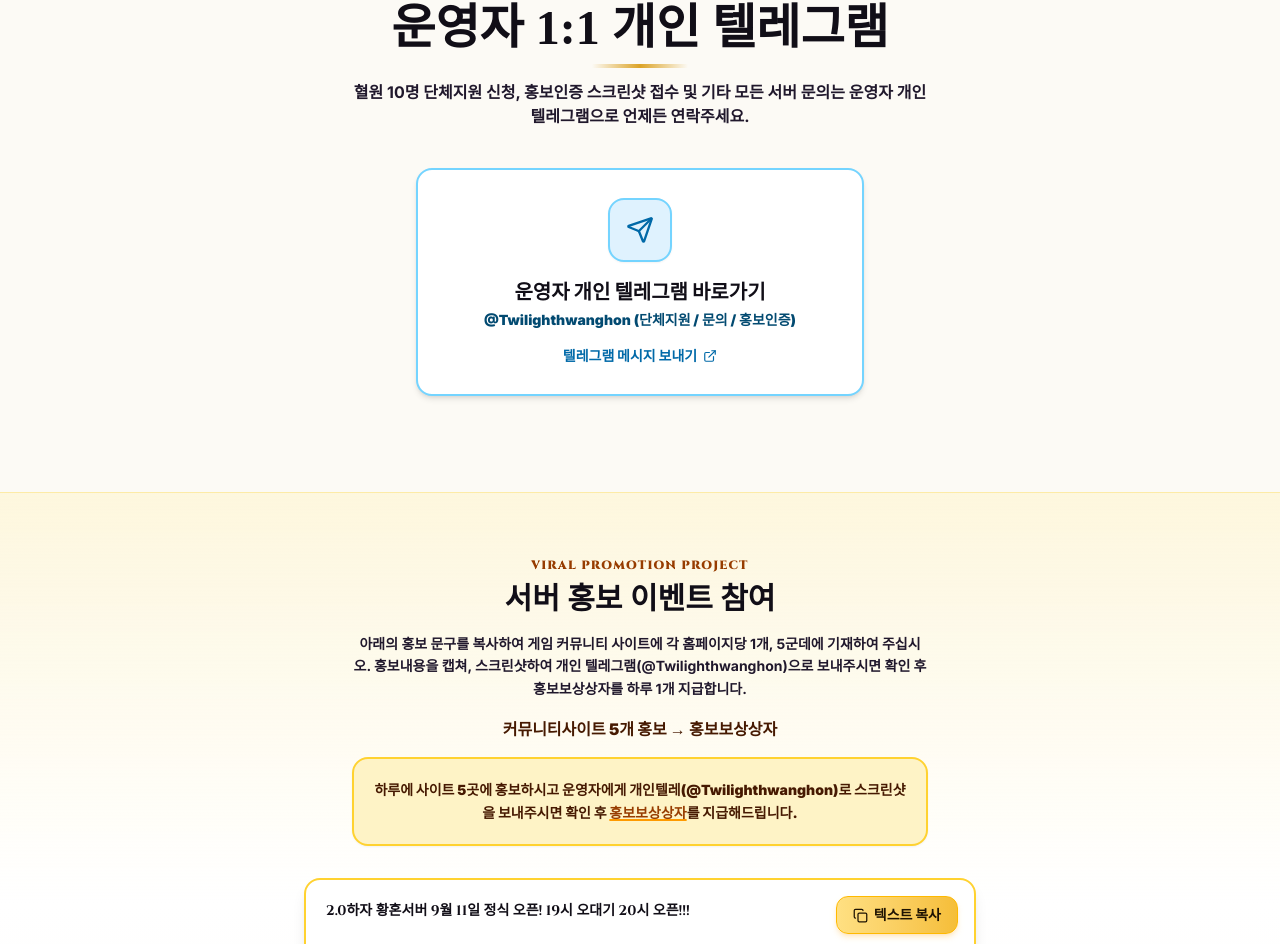
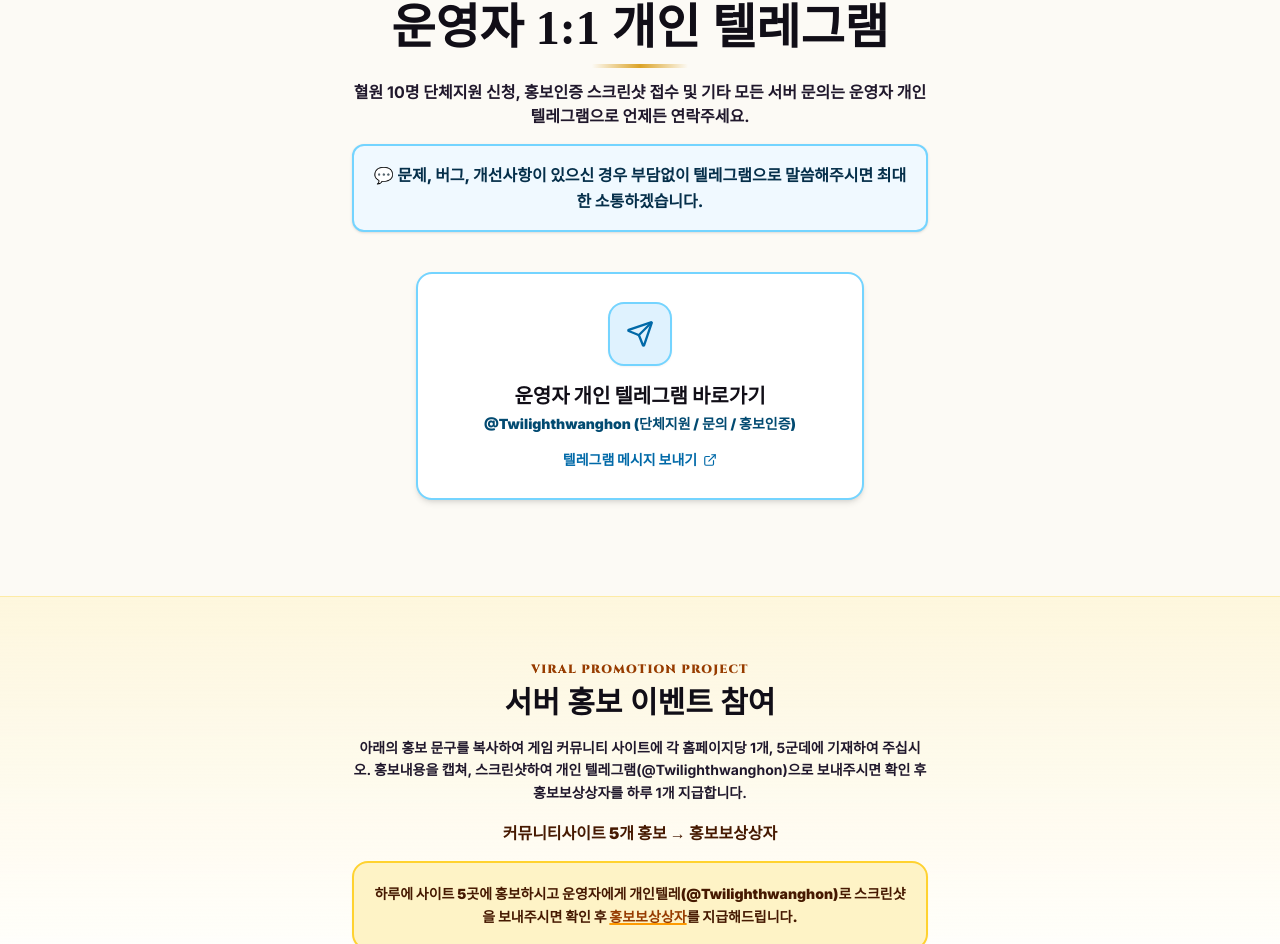
Before and after one commit to Soonhyouk/Hwanghon_1, a React (Vite) app: page / in a window 1280 px wide. Shown: the part 5459-6403 px from the top of the page. Built offline with nearby package versions, Linux system fonts and the light colour scheme.

Commit message:
feat: add user feedback channel notice
Include a message encouraging players to report issues, bugs, and suggestions via Telegram to improve communication and server quality.

```diff
--- a/src/App.tsx
+++ b/src/App.tsx
@@ -411,6 +411,7 @@
  황혼서버만의 다양한 콘텐츠와 시스템을 지속적으로 업데이트합니다.
 
 개인 텔레그램  :  https://t.me/Twilighthwanghon (@Twilighthwanghon)
+(문제, 버그, 개선사항이 있으신 경우 부담없이 텔레그램으로 말씀해주시면 최대한 소통하겠습니다.)
 
 홈페이지 :  https://twilighthwanghon.netlify.app`;
 
@@ -1177,6 +1178,10 @@
             혈원 10명 단체지원 신청, 홍보인증 스크린샷 접수 및 기타 모든 서버 문의는 운영자 개인 텔레그램으로 언제든 연락주세요.
           </p>
 
+          <div className="mt-4 max-w-xl mx-auto p-4 rounded-xl bg-sky-50 border-2 border-sky-300 text-sky-950 text-sm sm:text-base font-extrabold shadow-sm leading-relaxed">
+            💬 문제, 버그, 개선사항이 있으신 경우 부담없이 텔레그램으로 말씀해주시면 최대한 소통하겠습니다.
+          </div>
+
           <div className="max-w-md mx-auto mt-10" id="community-links-grid">
             {[
               {
```
